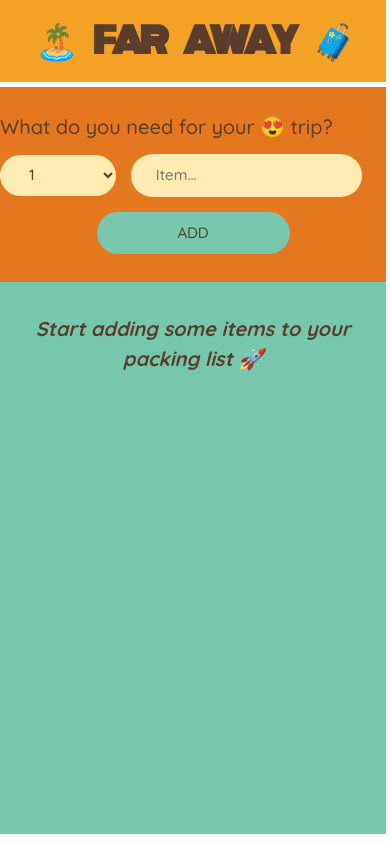
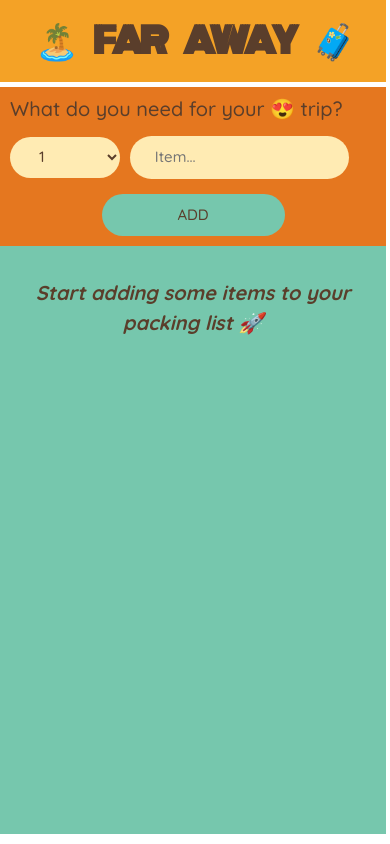
Before and after one commit to Gbangbolaoluwagbemiga/Travel-Todo, a React (Create React App) app: page / in a window 390 px wide. Built offline with nearby package versions, Linux system fonts and the light colour scheme.

Commit message:
css updated

```diff
--- a/src/index.css
+++ b/src/index.css
@@ -134,6 +134,9 @@ input[type='checkbox'] {
 }
 /* MOBILE RESPONSIVENESS */
 @media screen and (max-width: 576px) {
+  .add-form {
+    padding: 1rem;
+  }
   .add-form,
   h3,
   button {
@@ -157,7 +160,7 @@ input[type='checkbox'] {
   }
   input {
     width: 60%;
-    margin-left: 1.5rem;
+    margin-left: 1rem;
   }
 
   button,
```
